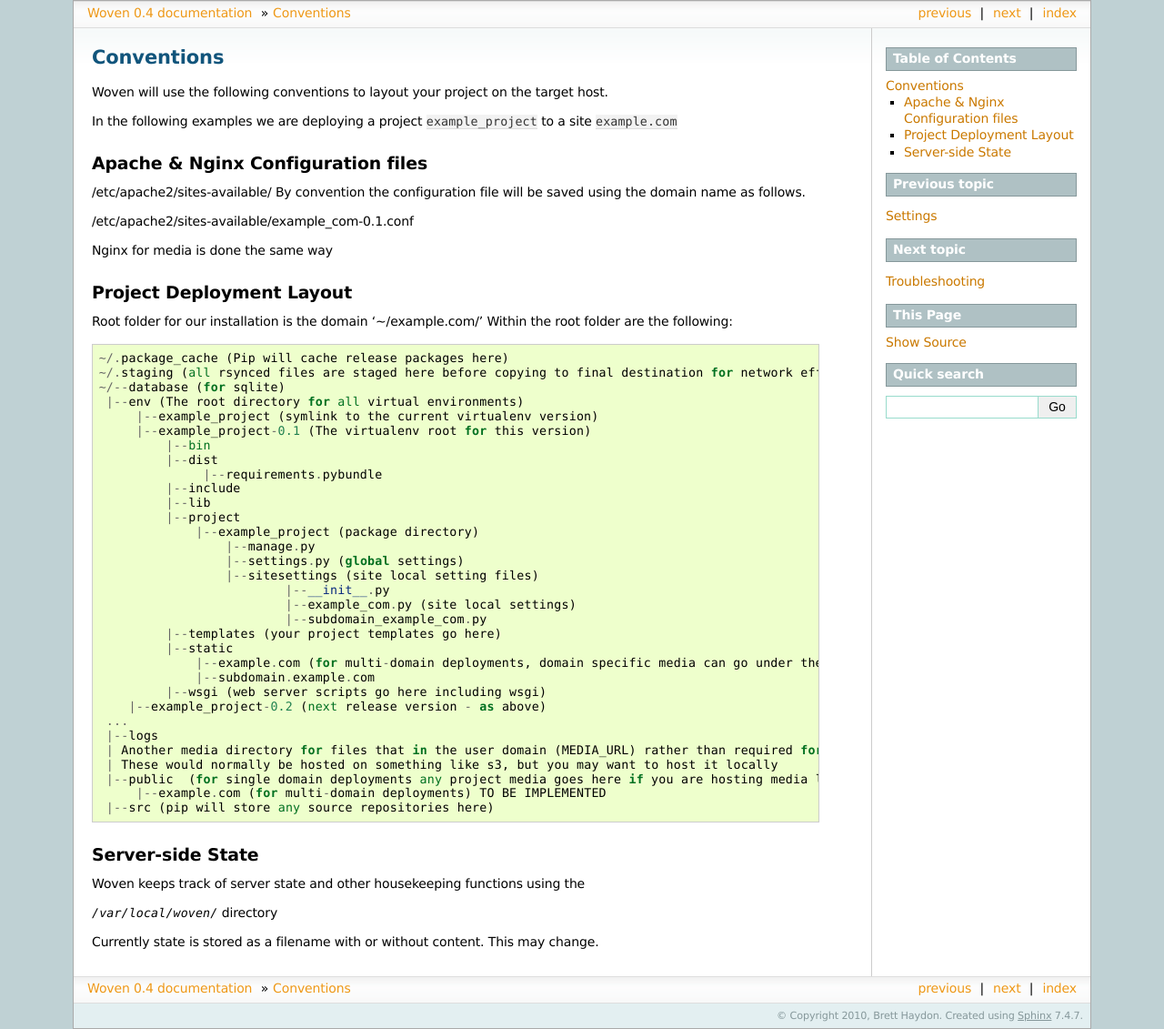
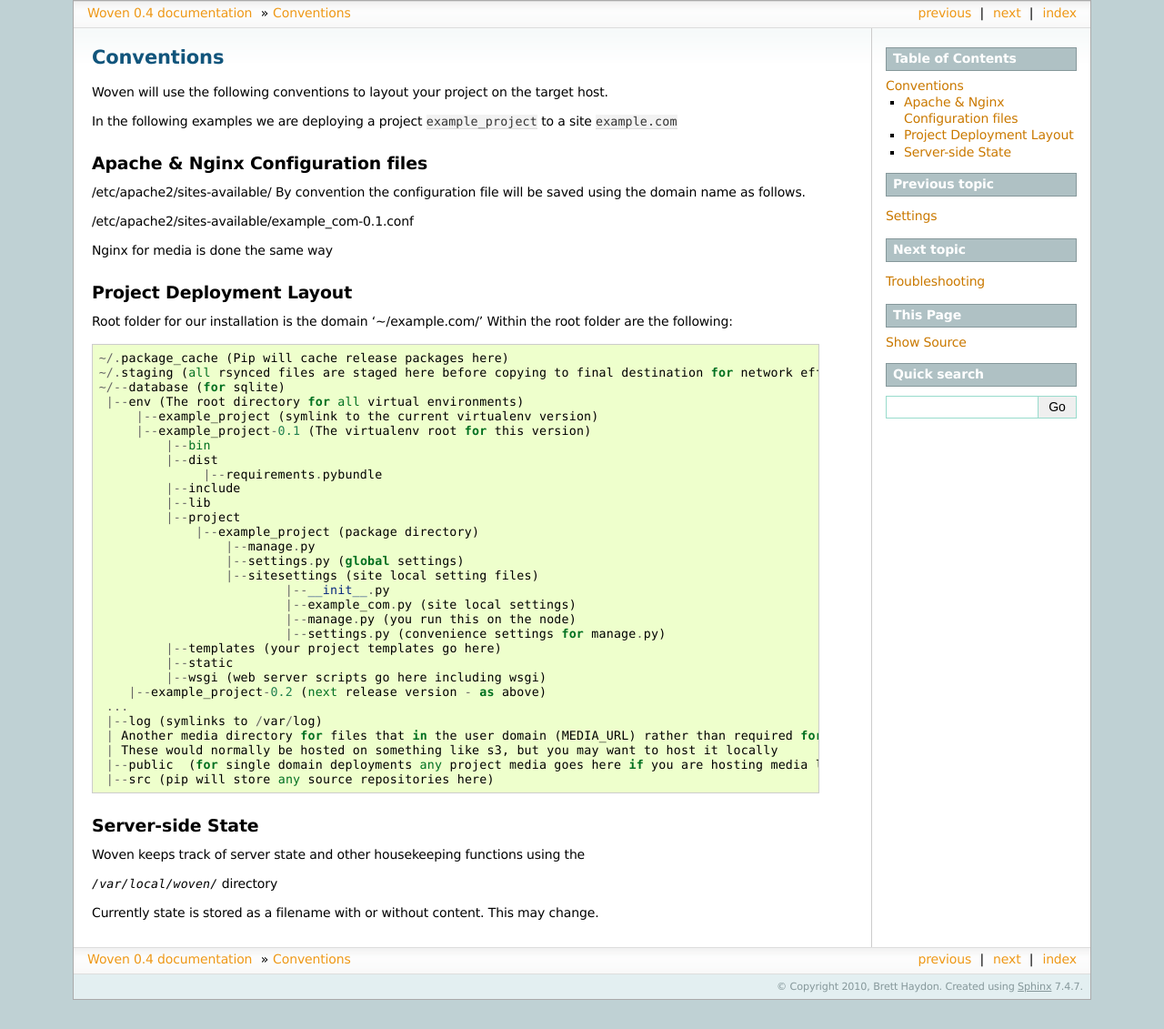
Before and after one commit to bretth/woven, a Sphinx documentation site: the page built from docs/conventions.rst, in a window 1280 px wide. Shown: the whole page at 91% size. Built offline with Sphinx 7.4.7, drawn with Linux system fonts in a browser that asks for light colours; after the commit the page ends 1099 px from its top, so only the background shows below that.

Commit message:
more doc tweaks

```diff
--- a/docs/conventions.rst
+++ b/docs/conventions.rst
@@ -38,19 +38,17 @@ Within the root folder are the following::
                     |--sitesettings (site local setting files)
                             |--__init__.py
                             |--example_com.py (site local settings)
-                            |--subdomain_example_com.py
+                            |--manage.py (you run this on the node)
+                            |--settings.py (convenience settings for manage.py)
             |--templates (your project templates go here)
             |--static
-                |--example.com (for multi-domain deployments, domain specific media can go under the media dir) TO BE IMPLEMENTED
-                |--subdomain.example.com
             |--wsgi (web server scripts go here including wsgi)
        |--example_project-0.2 (next release version - as above)
     ...
-    |--logs
+    |--log (symlinks to /var/log)
     | Another media directory for files that in the user domain (MEDIA_URL) rather than required for the application
     | These would normally be hosted on something like s3, but you may want to host it locally
     |--public  (for single domain deployments any project media goes here if you are hosting media locally)
-        |--example.com (for multi-domain deployments) TO BE IMPLEMENTED
     |--src (pip will store any source repositories here)
 
 Server-side State
--- a/docs/settings.rst
+++ b/docs/settings.rst
@@ -11,8 +11,8 @@ Django settings.py. They are all optional.
     HOSTS = [] #eg ['woven@example.com','example.com','10.0.0.1']
     #List of domains that will be deployed on the host. The first is the primary domain
     DOMAINS = []
-    #You can group collections of servers instead of HOSTS as per fabric eg {'staging':['woven@example.com']}
-    ROLEDEFS = {} #This would be used instead of HOSTS
+    #You can group collections of servers instead of HOSTS as per fabric
+    ROLEDEFS = {} #This would be used instead of HOSTS  eg {'staging':['woven@example.com']}
     #The ssh port to be setup. We change the port for security
     HOST_SSH_PORT = 10022 #default
     #User can be defined here instead of in the hosts/roledefs
```
Also changed, not shown: docs/commands.rst (+21 -9 lines).
